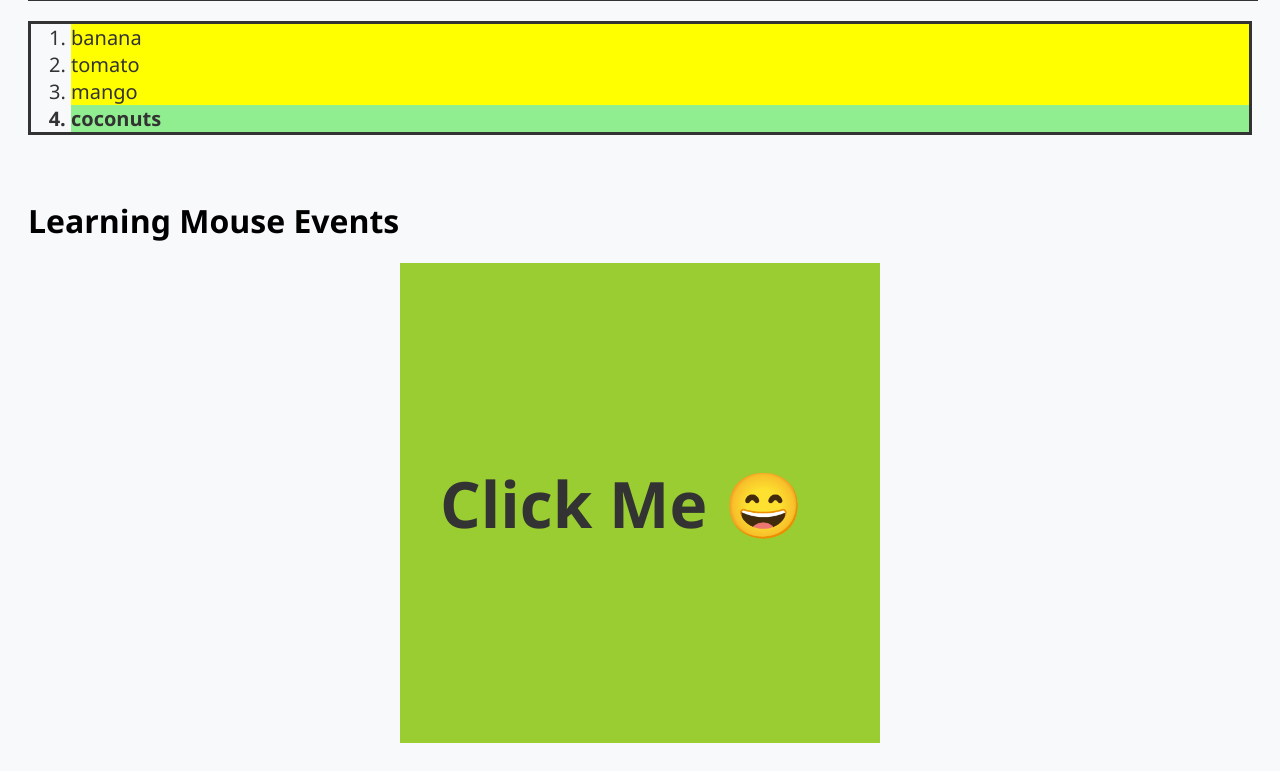
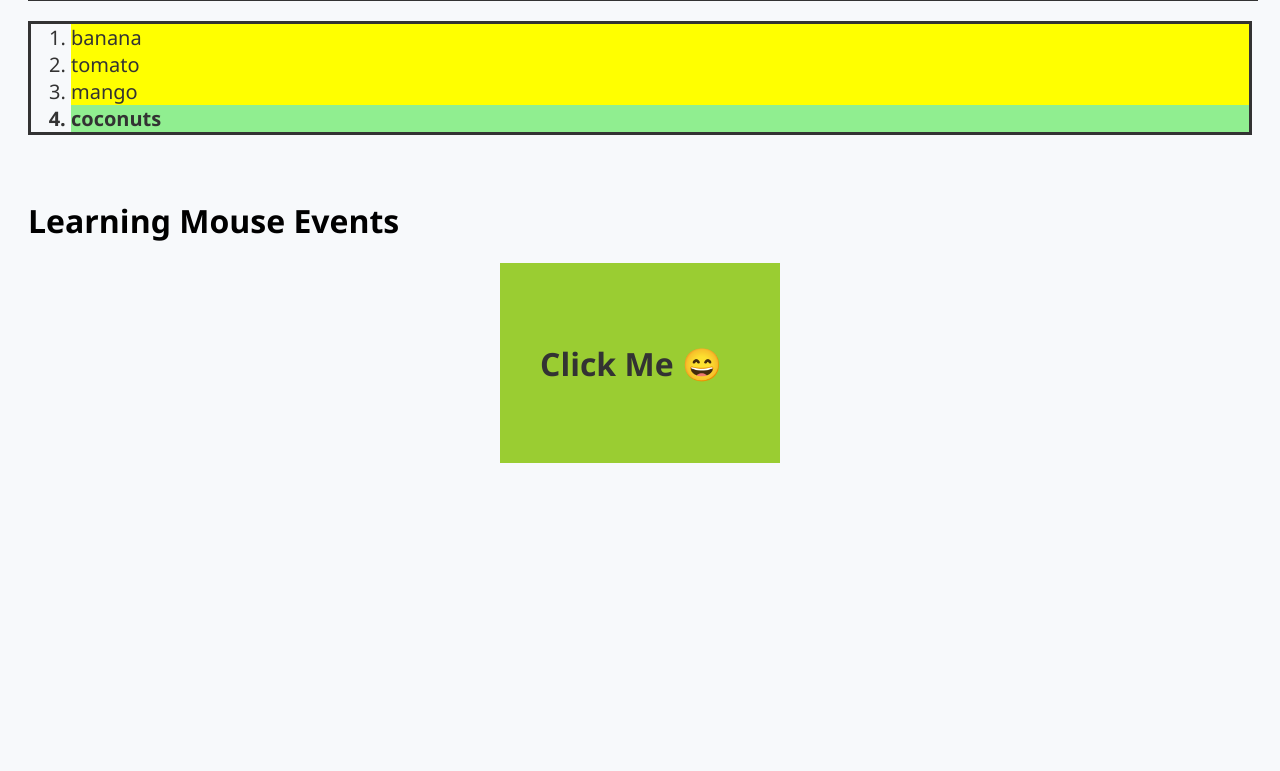
Before and after one commit to schak04/vanilla-javascript-html-css, a plain HTML site: page vanilla-javascript/Phase2/index.html in a window 1280 px wide. Shown: the part 1842-2613 px from the top of the page. After the commit the page ends 2333 px from the top, so only its background shows below. Drawn offline with Linux system fonts and the light colour scheme.

Commit message:
Modify mouse events box to make it smaller

```diff
--- a/vanilla-javascript/Phase2/main.js
+++ b/vanilla-javascript/Phase2/main.js
@@ -1517,7 +1517,7 @@ document.getElementById("fruitsOL").append(newListItem);
 
 /* Mouse Events:
 eventListener -> listen for specific events to create interactive web pages
-events -> click, mouseover, mouseout
+mouse events -> click, mouseover, mouseout
 .addEventListener(event, callback/anonymous-function/arrow-function); */
 const mouseEventsBox = document.getElementById("mouseEventsBox");
 mouseEventsBox.addEventListener("click", event => {
--- a/vanilla-javascript/Phase2/style.css
+++ b/vanilla-javascript/Phase2/style.css
@@ -52,10 +52,10 @@ button:hover {
 #mouseEventsBox {
     background-color: yellowgreen;
     margin: auto;
-    width: 400px;
-    height: 400px;
-    padding: 40px;
-    font-size: 4rem;
+    width: 200px;
+    height: 200px;
+    padding: 0 40px;
+    font-size: 2rem;
     font-weight: bold;
     display: flex;
     align-items: center;
```
